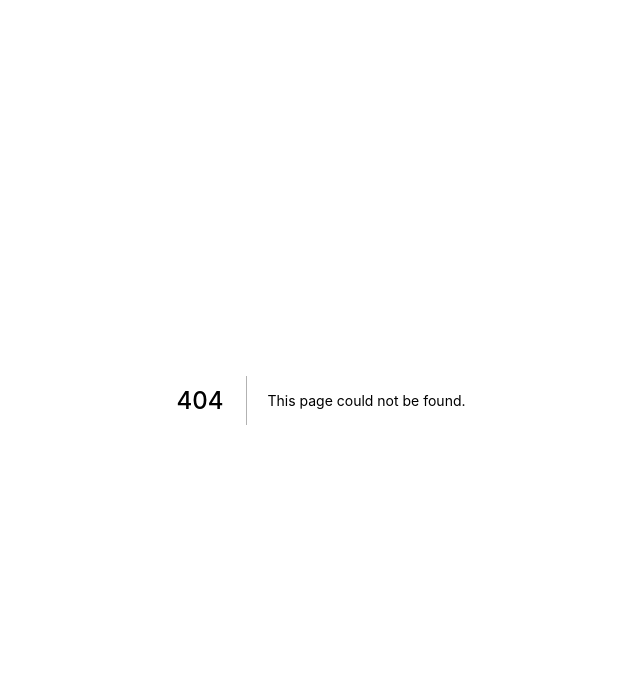
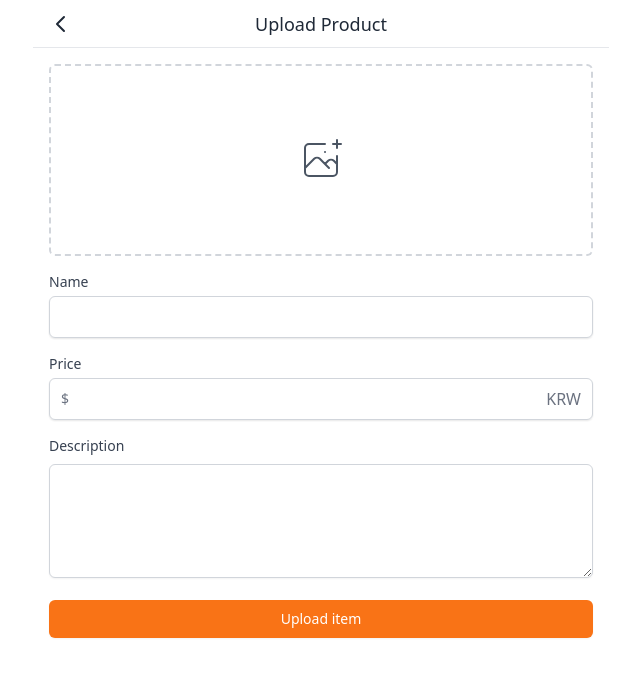
Before and after one commit to cloudIris75/carrot-market, a Next.js app: page /products/upload in a window 1280 px wide. Before the commit this address had no page. Shown: the top 676 px of the page, without its empty margins (319-959 px from the left). Built offline with nearby package versions, Linux system fonts and the light colour scheme.

Commit message:
Upload api

```diff
--- a/components/item.tsx
+++ b/components/item.tsx
@@ -1,4 +1,4 @@
-import Link from "next/link";
+import Link from 'next/link';
 
 interface ItemProps {
   title: string;
@@ -16,7 +16,7 @@
   id,
 }: ItemProps) {
   return (
-    <Link href={`/items/${id}`}>
+    <Link href={`/products/${id}`}>
       <a className="flex px-4 pt-5 cursor-pointer justify-between">
         <div className="flex space-x-4">
           <div className="w-20 h-20 bg-gray-400 rounded-md" />
--- a/components/textarea.tsx
+++ b/components/textarea.tsx
@@ -1,10 +1,18 @@
+import { UseFormRegisterReturn } from 'react-hook-form';
+
 interface TextAreaProps {
   label?: string;
   name?: string;
+  register: UseFormRegisterReturn;
   [key: string]: any;
 }
 
-export default function TextArea({ label, name, ...rest }: TextAreaProps) {
+export default function TextArea({
+  label,
+  name,
+  register,
+  ...rest
+}: TextAreaProps) {
   return (
     <div>
       {label ? (
@@ -17,6 +25,7 @@
       ) : null}
       <textarea
         id={name}
+        {...register}
         className="mt-1 shadow-sm w-full focus:ring-orange-500 rounded-md border-gray-300 focus:border-orange-500 "
         rows={4}
         {...rest}
--- /dev/null
+++ b/libs/client/useUser.ts
@@ -0,0 +1,14 @@
+import { useRouter } from 'next/router';
+import { useEffect, useState } from 'react';
+import useSWR from 'swr';
+
+export default function useUser() {
+  const { data, error } = useSWR('/api/users/me');
+  const router = useRouter();
+  useEffect(() => {
+    if (data && !data.ok) {
+      router.replace('/enter');
+    }
+  }, [data, router]);
+  return { user: data?.profile, isLoading: !data && !error };
+}
--- a/pages/_app.tsx
+++ b/pages/_app.tsx
@@ -1,11 +1,19 @@
-import "../styles/globals.css";
-import type { AppProps } from "next/app";
+import '../styles/globals.css';
+import type { AppProps } from 'next/app';
+import { SWRConfig } from 'swr';
 
 function MyApp({ Component, pageProps }: AppProps) {
   return (
-    <div className="w-full max-w-xl mx-auto">
-      <Component {...pageProps} />
-    </div>
+    <SWRConfig
+      value={{
+        fetcher: (url: string) =>
+          fetch(url).then((response) => response.json()),
+      }}
+    >
+      <div className="w-full max-w-xl mx-auto">
+        <Component {...pageProps} />
+      </div>
+    </SWRConfig>
   );
 }
 
--- /dev/null
+++ b/pages/api/products/index.ts
@@ -0,0 +1,38 @@
+import { NextApiRequest, NextApiResponse } from 'next';
+import withHandler, { ResponseType } from '@libs/server/withHandler';
+import client from '@libs/server/client';
+import { withApiSession } from '@libs/client/withSession';
+
+async function handler(
+  req: NextApiRequest,
+  res: NextApiResponse<ResponseType>
+) {
+  const {
+    body: { name, price, description },
+    session: { user },
+  } = req;
+  const product = await client.product.create({
+    data: {
+      name,
+      price: +price,
+      description,
+      image: 'xx',
+      user: {
+        connect: {
+          id: user?.id,
+        },
+      },
+    },
+  });
+  res.json({
+    ok: true,
+    product,
+  });
+}
+
+export default withApiSession(
+  withHandler({
+    method: 'POST',
+    handler,
+  })
+);
--- a/pages/index.tsx
+++ b/pages/index.tsx
@@ -1,11 +1,17 @@
-import type { NextPage } from "next";
-import FloatingButton from "@components/floating-button";
-import Item from "@components/item";
-import Layout from "@components/layout";
+import type { NextPage } from 'next';
+import FloatingButton from '@components/floating-button';
+import Item from '@components/item';
+import Layout from '@components/layout';
+import useUser from '@libs/client/useUser';
+import Head from 'next/head';
 
 const Home: NextPage = () => {
+  const { user, isLoading } = useUser();
   return (
     <Layout title="홈" hasTabBar>
+      <Head>
+        <title>Home</title>
+      </Head>
       <div className="flex flex-col space-y-5 divide-y">
         {[1, 1, 1, 1, 1, 1, 1, 1, 1, 1, 1, 1].map((_, i) => (
           <Item
@@ -17,7 +23,7 @@
             hearts={1}
           />
         ))}
-        <FloatingButton href="/items/upload">
+        <FloatingButton href="/products/upload">
           <svg
             className="h-6 w-6"
             xmlns="http://www.w3.org/2000/svg"
--- a/pages/items/upload.tsx
+++ /dev/null
@@ -1,46 +0,0 @@
-import type { NextPage } from "next";
-import Button from "@components/button";
-import Input from "@components/input";
-import Layout from "@components/layout";
-import TextArea from "@components/textarea";
-
-const Upload: NextPage = () => {
-  return (
-    <Layout canGoBack title="Upload Product">
-      <form className="p-4 space-y-4">
-        <div>
-          <label className="w-full cursor-pointer text-gray-600 hover:border-orange-500 hover:text-orange-500 flex items-center justify-center border-2 border-dashed border-gray-300 h-48 rounded-md">
-            <svg
-              className="h-12 w-12"
-              stroke="currentColor"
-              fill="none"
-              viewBox="0 0 48 48"
-              aria-hidden="true"
-            >
-              <path
-                d="M28 8H12a4 4 0 00-4 4v20m32-12v8m0 0v8a4 4 0 01-4 4H12a4 4 0 01-4-4v-4m32-4l-3.172-3.172a4 4 0 00-5.656 0L28 28M8 32l9.172-9.172a4 4 0 015.656 0L28 28m0 0l4 4m4-24h8m-4-4v8m-12 4h.02"
-                strokeWidth={2}
-                strokeLinecap="round"
-                strokeLinejoin="round"
-              />
-            </svg>
-            <input className="hidden" type="file" />
-          </label>
-        </div>
-        <Input required label="Name" name="name" type="text" />
-        <Input
-          required
-          label="Price"
-          placeholder="0.00"
-          name="price"
-          type="text"
-          kind="price"
-        />
-        <TextArea name="description" label="Description" />
-        <Button text="Upload item" />
-      </form>
-    </Layout>
-  );
-};
-
-export default Upload;
--- /dev/null
+++ b/pages/products/upload.tsx
@@ -0,0 +1,86 @@
+import type { NextPage } from 'next';
+import Button from '@components/button';
+import Input from '@components/input';
+import Layout from '@components/layout';
+import TextArea from '@components/textarea';
+import { useForm } from 'react-hook-form';
+import useMutation from '@libs/client/useMutation';
+import { useEffect } from 'react';
+import { useRouter } from 'next/router';
+import { Product } from '@prisma/client';
+
+interface UploadProductForm {
+  name: string;
+  price: number;
+  description: string;
+}
+
+interface UploadProductMutation {
+  ok: boolean;
+  product: Product;
+}
+
+const Upload: NextPage = () => {
+  const router = useRouter();
+  const { register, handleSubmit } = useForm<UploadProductForm>();
+  const [uploadProduct, { loading, data }] =
+    useMutation<UploadProductMutation>('/api/products');
+  const onValid = (data: UploadProductForm) => {
+    if (loading) return;
+    uploadProduct(data);
+  };
+  useEffect(() => {
+    if (data?.ok) {
+      router.push(`/products/${data.product.id}`);
+    }
+  }, [data, router]);
+  return (
+    <Layout canGoBack title="Upload Product">
+      <form className="p-4 space-y-4" onSubmit={handleSubmit(onValid)}>
+        <div>
+          <label className="w-full cursor-pointer text-gray-600 hover:border-orange-500 hover:text-orange-500 flex items-center justify-center border-2 border-dashed border-gray-300 h-48 rounded-md">
+            <svg
+              className="h-12 w-12"
+              stroke="currentColor"
+              fill="none"
+              viewBox="0 0 48 48"
+              aria-hidden="true"
+            >
+              <path
+                d="M28 8H12a4 4 0 00-4 4v20m32-12v8m0 0v8a4 4 0 01-4 4H12a4 4 0 01-4-4v-4m32-4l-3.172-3.172a4 4 0 00-5.656 0L28 28M8 32l9.172-9.172a4 4 0 015.656 0L28 28m0 0l4 4m4-24h8m-4-4v8m-12 4h.02"
+                strokeWidth={2}
+                strokeLinecap="round"
+                strokeLinejoin="round"
+              />
+            </svg>
+            <input className="hidden" type="file" />
+          </label>
+        </div>
+        <Input
+          register={register('name', { required: true })}
+          required
+          label="Name"
+          name="name"
+          type="text"
+        />
+        <Input
+          register={register('price', { required: true })}
+          required
+          label="Price"
+          name="price"
+          type="text"
+          kind="price"
+        />
+        <TextArea
+          register={register('description', { required: true })}
+          name="description"
+          label="Description"
+          required
+        />
+        <Button text={loading ? 'Loading...' : 'Upload item'} />
+      </form>
+    </Layout>
+  );
+};
+
+export default Upload;
```
Also changed, not shown: pages/products/[id].tsx (renamed from pages/items/[id].tsx), 2 other files (tests, documents, lock files or other folders).
